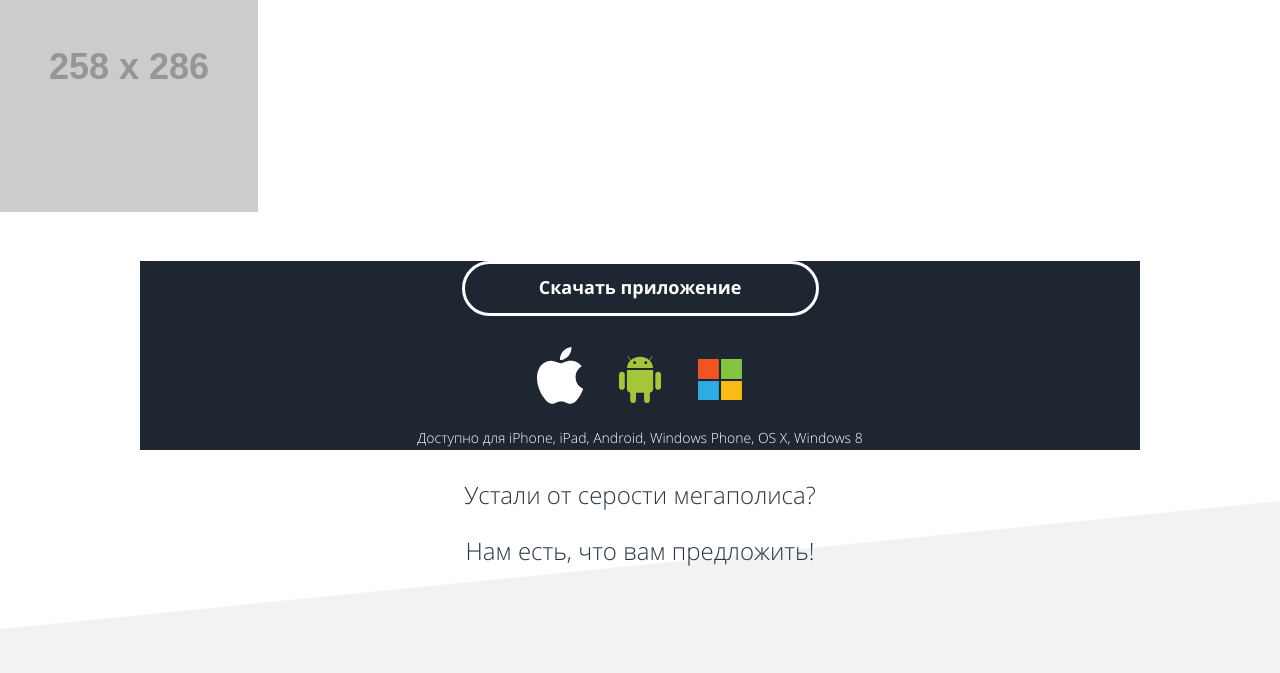
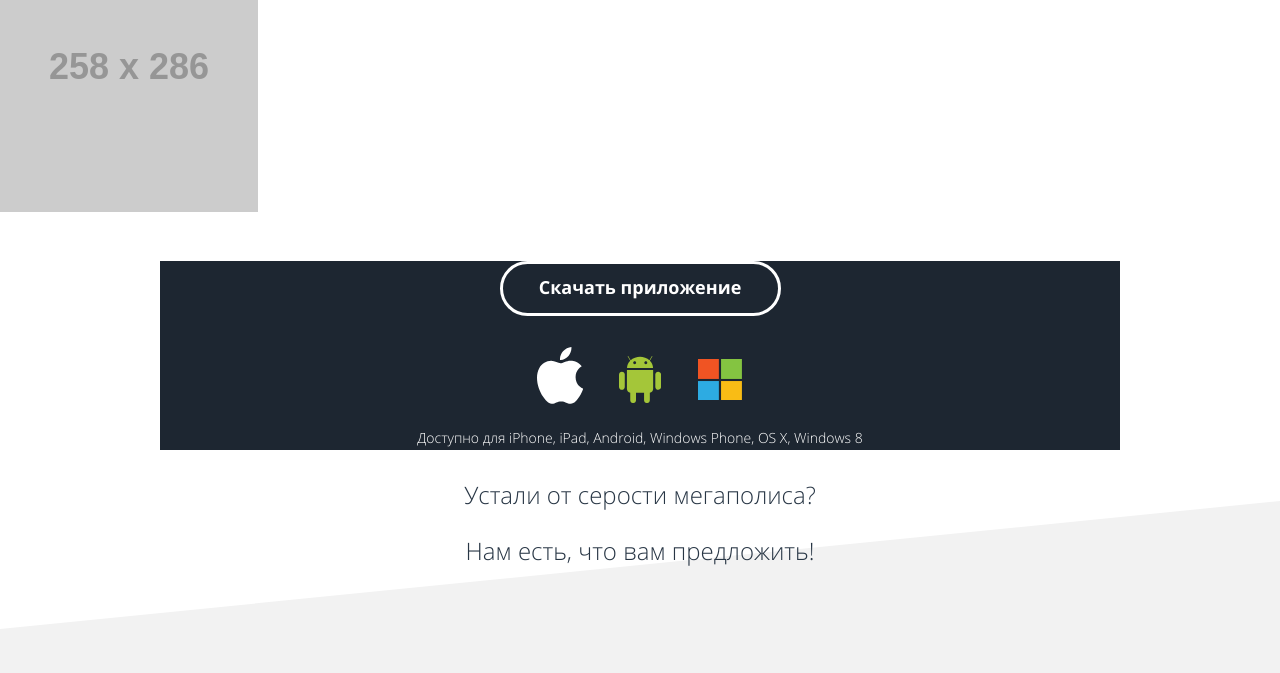
Before and after one commit to maxim-petrov/pink, a website: page source/index.html in a window 1280 px wide. Shown: the part 88-761 px from the top of the page. Drawn offline with nearby package versions, Linux system fonts and the light colour scheme; files that its build step writes are made by us from their sources; placeholder pictures from the web are drawn by us.

Commit message:
Add scaffloding.scss

```diff
--- a/source/sass/scaffolding.scss
+++ b/source/sass/scaffolding.scss
@@ -17,6 +17,17 @@
   font-style: normal;
   font-weight: 300;
   src: url("../fonts/opensanslight.woff2") format("woff2"), url("../fonts/opensanslight.woff") format("woff");
+}
+
+html {
+  box-sizing: border-box;
+  height: 100%;
+}
+
+html *,
+html ::after,
+html ::before {
+  box-sizing: inherit;
 }
 
 body {
```
